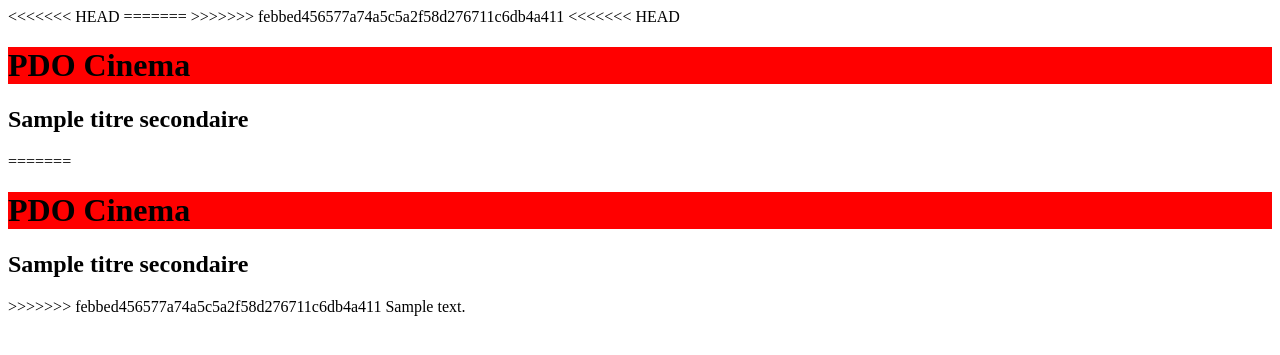
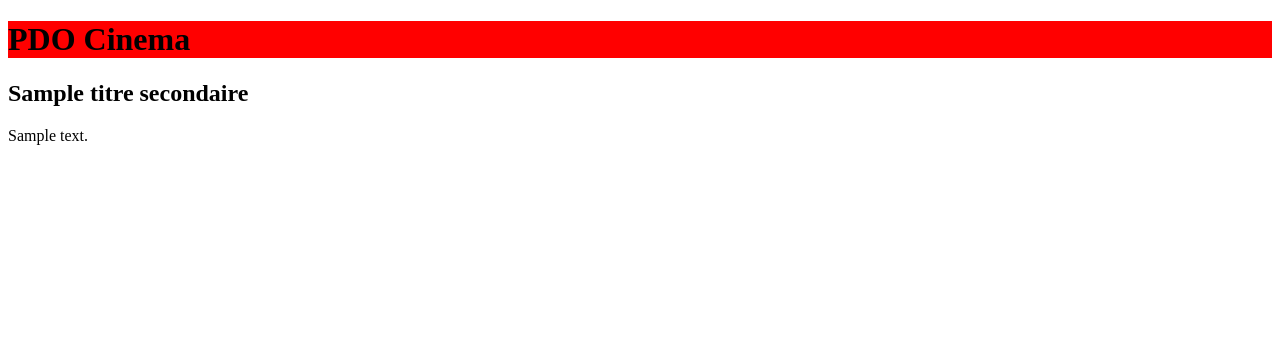
Before and after one commit to EnesCIL/Cinema, a PHP site: template Cinema/view/template.php in a window 1280 px wide. Shown: the top 355 px of the page. Run offline with PHP 8.4, Linux system fonts and the light colour scheme; the template is opened without the code that fills it: most values are stand-ins (such as "Sample title", 1, 10 or a date in 2020).

Commit message:
acceptation changement

```diff
--- a/Cinema/view/template.php
+++ b/Cinema/view/template.php
@@ -3,17 +3,12 @@
 <html lang="en">
 <head>
     <meta charset="UTF-8">
-<<<<<<< HEAD
     <meta http-equiv="X-UA-Compatible" content="IE=edge">
-=======
-    <meta http-equiv="X-UA-Compatible" content="ie=edge">
->>>>>>> febbed456577a74a5c5a2f58d276711c6db4a411
     <meta name="viewport" content="width=device-width, initial-scale=1.0">
     <link rel="stylesheet" href="style.css">
     <title><?= $titre ?></title>
 </head>
 <body>
-<<<<<<< HEAD
     <nav class="uk-navbar-container" uk-navbar uk-striped></nav>
     <!-- Le titre secondaire et le contenu principal (dans listFilms) -->
     <div id="wrapper" class="uk-container-expand">
@@ -21,13 +16,6 @@
             <div id ="contenu">
                 <h1 class="uk-heading-divider">PDO Cinema</h1>
                 <h2 class="uk-heading-bullet"><?= $titre_secondaire?></h2>
-=======
-    <div id="wrapper id="wrapper" class="uk-container uk-container-expand">
-        <main>
-            <div id="contenu">
-                <h1 class="uk-heading-divider">PDO Cinema</h1>
-                <h2 class="uk-heading-bullet"><?= $titre_secondaire ?></h2>
->>>>>>> febbed456577a74a5c5a2f58d276711c6db4a411
                 <?= $contenu ?>
             </div>
         </main>
```
